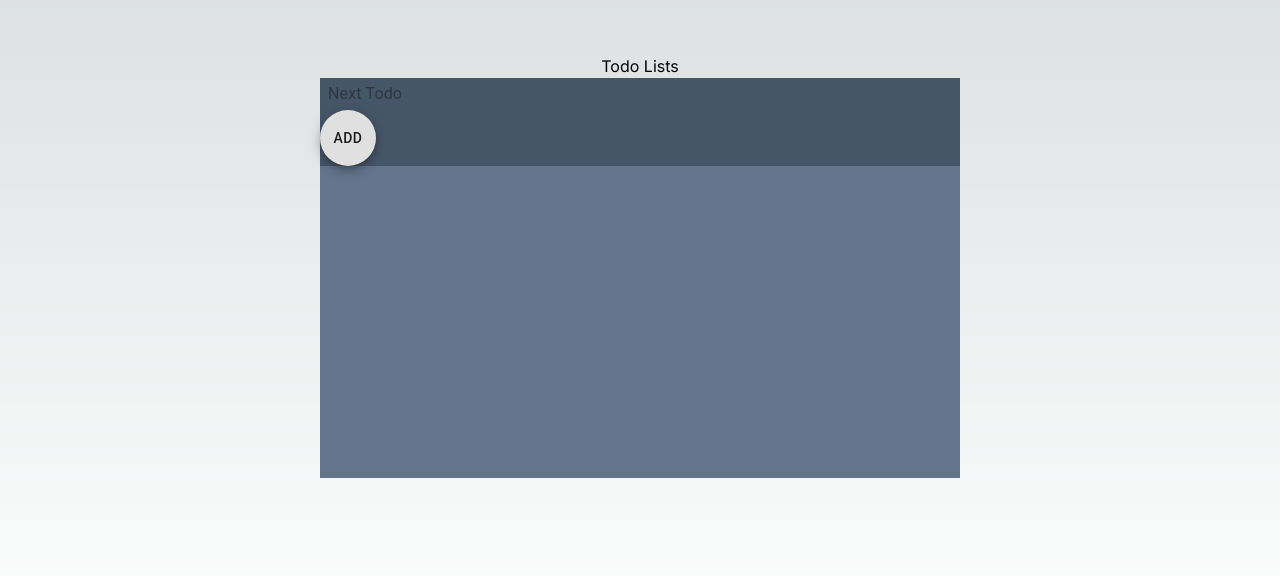
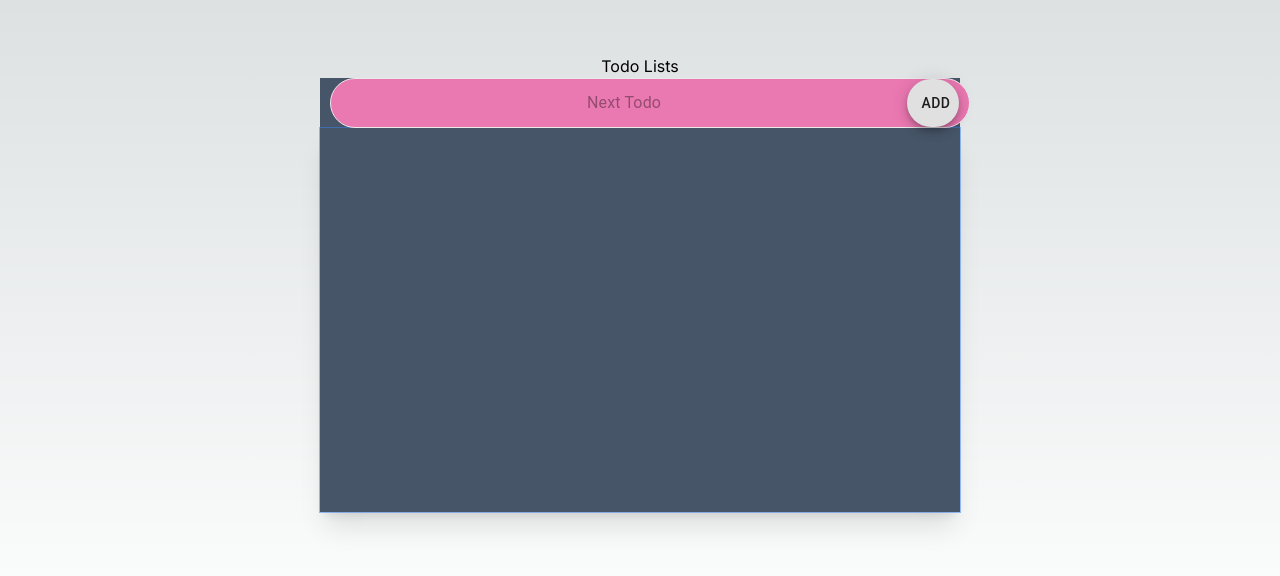
Before and after one commit to rhyn0/typescript-todo-app, a Next.js app: page / in a window 1280 px wide. Shown: the part 134-710 px from the top of the page. Built offline with nearby package versions, Linux system fonts and the light colour scheme.

Commit message:
update: styling for input field

```diff
--- a/app/page.tsx
+++ b/app/page.tsx
@@ -2,10 +2,12 @@ import TodoList from "../components/TodoList";
 export default function Home() {
    return (
       <main className="flex flex-col">
-         <div className="items-center justify-center flex flex-col w-full h-screen">
-            <h1>Todo Lists</h1>
+         <div className="items-center align-top my-0 top-0 justify-center flex flex-col w-full h-screen">
+            <div>
+               <h1>Todo Lists</h1>
+            </div>
             <div className="w-1/2 h-1/2 bg-slate-500 align-middle">
-               <TodoList className="bg-slate-600 align-middle" />
+               <TodoList className="bg-slate-600 align-top" />
             </div>
          </div>
       </main>
--- a/components/TodoList.tsx
+++ b/components/TodoList.tsx
@@ -43,24 +43,40 @@ function TodoList({ className }: TodoListProps) {
                id="todo-input"
                placeholder="Next Todo"
                // make the input box a rounded rectangle, by editing the sx props
-               sx={{ ml: 1, flex: 1, borderRadius: 10 }}
+               sx={{
+                  borderRadius: 10,
+                  border: "1px solid #EAEAEA",
+                  backgroundColor: "#EA78B1",
+                  "padding-left": "10px",
+                  "margin-left": "10px",
+                  "margin-right": "10px",
+               }}
+               inputProps={{ style: { textAlign: "center" } }}
                fullWidth={true}
                margin="dense"
                onChange={onInputChange}
                value={todoInput}
                onKeyDown={onKeyPress}
-            />
+               endAdornment={
                   <Fab
+                     aria-posinset={1}
                      type="submit"
                      onClick={() => {
                         onInputSubmit();
                      }}
+                     sx={{ "margin-right": "10px", "padding-right": "10px" }}
+                     variant="extended"
                      className="mr-0"
                   >
                      Add
                   </Fab>
+               }
+            />
          </FormControl>
-         <div id="todo-list" className="flex flex-col overflow-x-scroll">
+         <div
+            id="todo-list"
+            className="flex flex-col overflow-y-scroll h-96 divide-y shadow-xl ring-1"
+         >
             {todoList.map((todo, idx) => (
                <TodoCard
                   key={todo.id}
```
Lines whose indentation alone changed are shown as unchanged.
